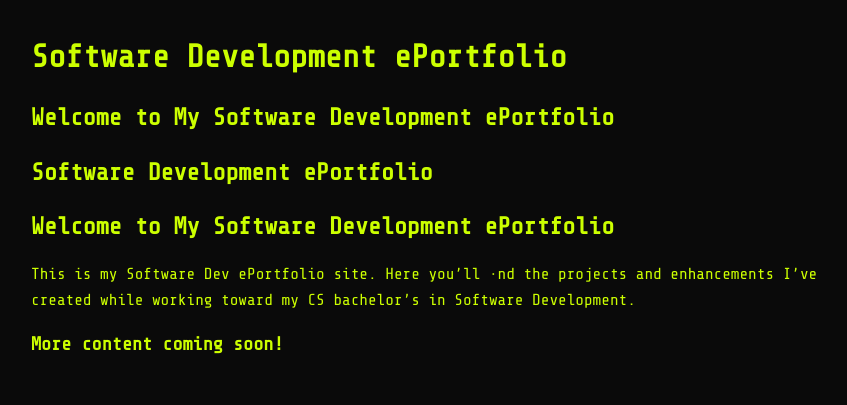
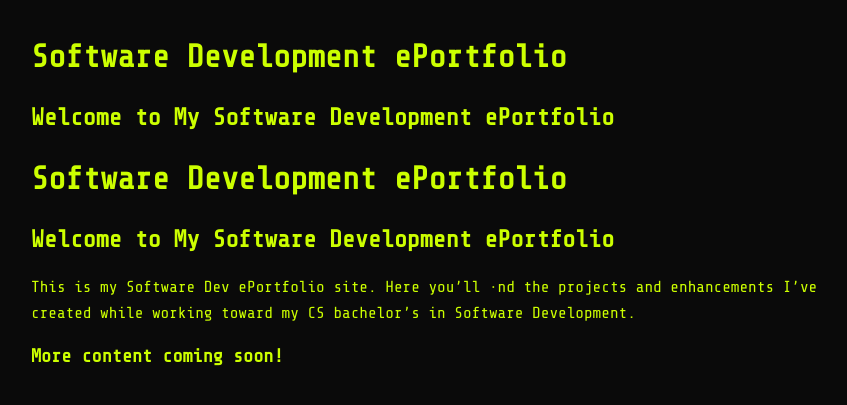
Before and after one commit to apursley2012/Software-Dev-ePortfolio, a Jekyll site: the page built from index.md, in a window 1280 px wide. Shown: the top 405 px of the page, without its empty margins (209-1056 px from the left). Built offline with Jekyll 4.4.1, drawn with Linux system fonts in a browser that asks for light colours.

Commit message:
Update default.html

```diff
--- a/_layouts/default.html
+++ b/_layouts/default.html
@@ -1,27 +1,25 @@
 <!DOCTYPE html>
-<html lang="{{ site.lang | default: "en-US" }}">
+<html lang="en">
   <head>
-    <meta charset='utf-8'>
-    <meta http-equiv="X-UA-Compatible" content="IE=edge">
-    <meta name="viewport" content="width=device-width, initial-scale=1">
+    <meta charset="utf-8" />
+    <meta http-equiv="X-UA-Compatible" content="IE=edge" />
+    <meta name="viewport" content="width=device-width, initial-scale=1" />
+    <link rel="stylesheet" href="{{ '/assets/css/style.css' | relative_url }}">
     {% include head-custom.html %}
-    {% seo %}
+    <title>{{ site.title }}</title>
   </head>
-
   <body>
     <header>
       <div class="container">
         <a id="a-title" href="{{ '/' | relative_url }}">
-          <h1>{{ site.title | default: site.github.repository_name }}</h1>
+          <h1>{{ site.title }}</h1>
         </a>
-        <h2>{{ site.description | default: site.github.project_tagline }}</h2>
+        <h2>{{ site.description }}</h2>
       </div>
     </header>
 
-    <div class="container">
-      <section id="main_content">
-        {{ content }}
-      </section>
-    </div>
+    <main class="container">
+      {{ content }}
+    </main>
   </body>
 </html>
```
